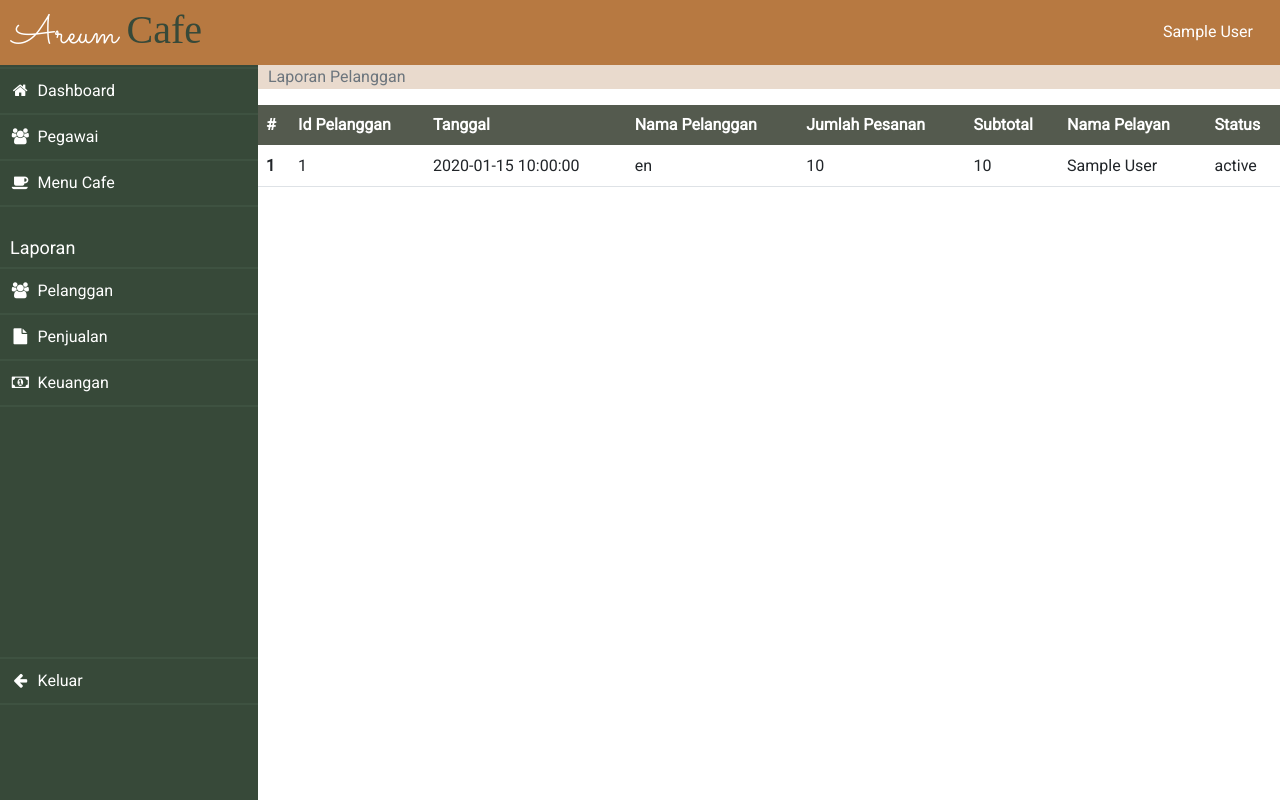
After one commit to yesicaaaa/areumCafe, a CodeIgniter app: page /areumCafe/admin/laporanPelanggan in a window 1280 px wide. The commit adds this page. Run offline with CodeIgniter, Linux system fonts and the light colour scheme; the visitor is signed in with stand-in values (Sample User, id 1); tables that the repository leaves empty or names only in its code hold one stand-in row (values such as "Sample post"); some libraries are stand-ins or nearby versions; some web fonts are replaced.

Commit message:
menyelesaikan halaman admin

```diff
--- a/application/config/autoload.php
+++ b/application/config/autoload.php
@@ -58,7 +58,7 @@ $autoload['packages'] = array();
 |
 |	$autoload['libraries'] = array('user_agent' => 'ua');
 */
-$autoload['libraries'] = array('email', 'session', 'database', 'form_validation', 'upload', 'cart');
+$autoload['libraries'] = array('email', 'session', 'database', 'form_validation', 'upload', 'cart', 'calendar');
 
 /*
 | -------------------------------------------------------------------
@@ -89,7 +89,7 @@ $autoload['drivers'] = array();
 |
 |	$autoload['helper'] = array('url', 'file');
 */
-$autoload['helper'] = array('url', 'form');
+$autoload['helper'] = array('url', 'form', 'areumCafe');
 
 /*
 | -------------------------------------------------------------------
--- a/application/controllers/Admin.php
+++ b/application/controllers/Admin.php
@@ -7,17 +7,29 @@ class Admin extends CI_Controller
   {
     parent::__construct();
     $this->load->model('Admin_model', 'am');
+    is_logged_in_admin();
   }
 
-  function index()
+  function index($year = null, $month = null)
   {
     $data = [
       'user'  => $this->db->get_where('user', ['email' => $this->session->userdata('email')])->row_array(),
-      'pegawai' => $this->db->get('user')->result_array(),
+      'pegawaiGrafik' => $this->am->getPegawaiGrafik(),
+      'menuGrafik'  => $this->am->getMenuGrafik(),
+      'menuTerjualGrafik' => $this->am->getMenuTerjualGrafik(),
+      'stokMenuGrafik'  => $this->am->getStokMenuGrafik(),
       'title' => 'Dashboard | Areum Cafe',
       'css'   => 'admin.css',
       'js'    => ''
     ];
+
+    $config = [
+      'start_day' => 'Sunday',
+      'show_next_prev'  => true,
+      'next_prev_url' => base_url() . 'admin/index'
+    ];
+    $this->calendar->initialize($config);
+    $data['calendar'] = $this->calendar->generate($year, $month);
 
     $this->load->view('templates/header', $data);
     $this->load->view('templates/side-navbar', $data);
@@ -168,4 +180,52 @@ class Admin extends CI_Controller
       redirect('admin/menuCafe');
     }
   }
+
+  function laporanPenjualan()
+  {
+    $data = [
+      'user'  => $this->db->get_where('user', ['email' => $this->session->userdata('email')])->row_array(),
+      'penjualan' => $this->am->getPenjualan(),
+      'title' => 'Laporan Penjualan | Areum Cafe',
+      'css'   => 'admin.css',
+      'js'    => 'menuCafe.js'
+    ];
+
+    $this->load->view('templates/header', $data);
+    $this->load->view('templates/side-navbar', $data);
+    $this->load->view('admin/laporan-penjualan', $data);
+    $this->load->view('templates/footer', $data);
+  }
+
+  function laporanKeuangan()
+  {
+    $data = [
+      'user'  => $this->db->get_where('user', ['email' => $this->session->userdata('email')])->row_array(),
+      'keuangan' => $this->am->getKeuangan(),
+      'title' => 'Laporan Keuangan | Areum Cafe',
+      'css'   => 'admin.css',
+      'js'    => 'menuCafe.js'
+    ];
+
+    $this->load->view('templates/header', $data);
+    $this->load->view('templates/side-navbar', $data);
+    $this->load->view('admin/laporan-keuangan', $data);
+    $this->load->view('templates/footer', $data);
+  }
+
+  function laporanPelanggan()
+  {
+    $data = [
+      'user'  => $this->db->get_where('user', ['email' => $this->session->userdata('email')])->row_array(),
+      'pelanggan' => $this->am->getPelanggan(),
+      'title' => 'Laporan Pelanggan | Areum Cafe',
+      'css'   => 'admin.css',
+      'js'    => 'menuCafe.js'
+    ];
+
+    $this->load->view('templates/header', $data);
+    $this->load->view('templates/side-navbar', $data);
+    $this->load->view('admin/laporan-pelanggan', $data);
+    $this->load->view('templates/footer', $data);
+  }
 }
--- a/application/controllers/Main.php
+++ b/application/controllers/Main.php
@@ -84,6 +84,11 @@ class Main extends CI_Controller {
     $this->session->set_flashdata('message', '<div class="alert alert-success" role="alert">Berhasil keluar akun</div>');
     redirect('main/signIn');
   }
+
+  function time()
+  {
+    $this->load->view('time');
+  }
 }
 
 ?>
--- /dev/null
+++ b/application/helpers/areumCafe_helper.php
@@ -0,0 +1,12 @@
+<?php
+
+function is_logged_in_admin()
+{
+  $ci = get_instance();
+
+  if(!$ci->session->userdata('email')){
+    redirect('main/signIn');
+  }
+}
+
+?>
--- a/application/models/Admin_model.php
+++ b/application/models/Admin_model.php
@@ -139,4 +139,76 @@ class Admin_model extends CI_Model
       return $menu['foto'];
     }
   }
+
+  function getPenjualan()
+  {
+    $sql = "SELECT SUM(`ps`.`qty`) AS `terjual`, `pl`.`tanggal`, `m`.`nama`  FROM `pesanan` AS `ps`
+            JOIN `pelanggan` AS `pl` ON `pl`.`id_pelanggan` = `ps`.`id_pelanggan`
+            JOIN `menu` AS `m` ON `m`.`id_menu` = `ps`.`id_menu`
+            GROUP BY `pl`.`tanggal`, `ps`.`id_menu`
+            ORDER BY `pl`.`tanggal` DESC
+          ";
+    return $this->db->query($sql)->result_array();
+  }
+
+  function getKeuangan()
+  {
+    $sql = "SELECT `pl`.`tanggal`, `tr`.`id_transaksi`, `u`.`nama`, SUM(`tr`.`total_harga`) AS `pendapatan`
+            FROM `transaksi` AS `tr`
+            JOIN `pelanggan` AS `pl` ON `pl`.`id_pelanggan` = `tr`.`id_pelanggan`
+            JOIN `user` AS `u` ON `u`.`id_user` = `tr`.`id_pegawai`
+            GROUP BY `pl`.`tanggal`, `tr`.`id_pegawai`
+            ORDER BY `pl`.`tanggal` DESC
+          ";
+    return $this->db->query($sql)->result_array();
+  }
+
+  function getPelanggan()
+  {
+    $sql = "SELECT `pl`.`id_pelanggan`, `pl`.`nama_pelanggan`, SUM(`ps`.`qty`) AS `qty`, SUM(`ps`.`subtotal`) AS `subtotal`, `u`.`nama`, `ps`.`status`, `pl`.`tanggal`
+            FROM `pelanggan` AS `pl`
+            JOIN `pesanan` AS `ps` ON `ps`.`id_pelanggan` = `pl`.`id_pelanggan`
+            JOIN `user` AS `u` ON `u`.`id_user` = `pl`.`id_waiter`
+            GROUP BY `pl`.`tanggal`, `pl`.`id_pelanggan`
+            ORDER BY `pl`.`tanggal` DESC
+          ";
+    return $this->db->query($sql)->result_array();
+  }
+
+  function getPegawaiGrafik()
+  {
+    $sql = "SELECT `ha`.`nama_akses`, COUNT(*) AS `total`
+            FROM `user` AS `u`
+            JOIN `hak_akses` AS `ha` ON `u`.`hak_akses` = `ha`.`id_hak_akses`
+            GROUP BY `ha`.`nama_akses`
+          ";
+    return $this->db->query($sql)->result_array();
+  }
+
+  function getMenuGrafik()
+  {
+    $sql = "SELECT `jenis`, COUNT(*) AS `total` FROM `menu`
+            GROUP BY `jenis`
+          ";
+    return $this->db->query($sql)->result_array();
+  }
+
+  function getMenuTerjualGrafik()
+  {
+    $sql = "SELECT `menu`.`jenis`, SUM(`pesanan`.`qty`) AS `total`
+            FROM `pesanan`
+            JOIN `menu` ON `menu`.`id_menu` = `pesanan`.`id_menu`
+            GROUP BY `menu`.`jenis`
+            ";
+    return $this->db->query($sql)->result_array();
+  }
+
+  function getStokMenuGrafik()
+  {
+    $sql = "SELECT `jenis`, SUM(`stok`) AS `total`
+            FROM `menu`
+            GROUP BY `jenis`
+          ";
+    return $this->db->query($sql)->result_array();
+  }
 }
--- a/application/models/Cashier_model.php
+++ b/application/models/Cashier_model.php
@@ -8,7 +8,7 @@ class Cashier_model extends CI_Model {
             JOIN `pesanan` AS `ps` ON `ps`.`id_pelanggan` = `p`.`id_pelanggan`
             JOIN `user` AS `u` ON `u`.`id_user` = `p`.`id_waiter`
             WHERE `ps`.`status` = 'Belum Dibayar'
-            GROUP BY `u`.`nama`
+            GROUP BY `p`.`id_pelanggan`
           ";
 
     return $this->db->query($sql)->result_array();
--- /dev/null
+++ b/application/views/admin/laporan-pelanggan.php
@@ -0,0 +1,36 @@
+<div class="main">
+  <nav aria-label="breadcrumb">
+    <ol class="breadcrumb">
+      <li class="breadcrumb-item active" aria-current="page">Laporan Pelanggan</li>
+    </ol>
+  </nav>
+  <table class="table">
+    <thead class="table-color">
+      <tr>
+        <th scope="col">#</th>
+        <th scope="col">Id Pelanggan</th>
+        <th scope="col">Tanggal</th>
+        <th scope="col">Nama Pelanggan</th>
+        <th scope="col">Jumlah Pesanan</th>
+        <th scope="col">Subtotal</th>
+        <th scope="col">Nama Pelayan</th>
+        <th scope="col">Status</th>
+      </tr>
+    </thead>
+    <tbody>
+      <?php $i = 1; ?>
+      <?php foreach ($pelanggan as $p) : ?>
+        <tr>
+          <th scope="row"><?= $i++ ?></th>
+          <td><?= $p['id_pelanggan'] ?></td>
+          <td><?= $p['tanggal'] ?></td>
+          <td><?= $p['nama_pelanggan'] ?></td>
+          <td><?= $p['qty'] ?></td>
+          <td><?= $p['subtotal'] ?></td>
+          <td><?= $p['nama'] ?></td>
+          <td><?= $p['status'] ?></td>
+        </tr>
+      <?php endforeach; ?>
+    </tbody>
+  </table>
+</div>
--- a/application/views/admin/menu-cafe.php
+++ b/application/views/admin/menu-cafe.php
@@ -1,4 +1,9 @@
 <div class="main">
+  <nav aria-label="breadcrumb">
+    <ol class="breadcrumb">
+      <li class="breadcrumb-item active" aria-current="page">Menu Cafe</li>
+    </ol>
+  </nav>
   <?= $this->session->flashdata('message'); ?>
   <div class="form-tambah">
     <h6>
--- a/application/views/admin/pegawai.php
+++ b/application/views/admin/pegawai.php
@@ -1,4 +1,9 @@
 <div class="main">
+  <nav aria-label="breadcrumb">
+    <ol class="breadcrumb">
+      <li class="breadcrumb-item active" aria-current="page">Data Pegawai</li>
+    </ol>
+  </nav>
   <?= $this->session->flashdata('message'); ?>
   <div class="form-tambah">
     <h6>
--- a/application/views/templates/header.php
+++ b/application/views/templates/header.php
@@ -9,6 +9,8 @@
   <!-- Bootstrap CSS -->
   <link rel="stylesheet" href="https://maxcdn.bootstrapcdn.com/font-awesome/4.5.0/css/font-awesome.min.css" />
   <link href="https://cdn.jsdelivr.net/npm/bootstrap@5.0.1/dist/css/bootstrap.min.css" rel="stylesheet" integrity="sha384-+0n0xVW2eSR5OomGNYDnhzAbDsOXxcvSN1TPprVMTNDbiYZCxYbOOl7+AMvyTG2x" crossorigin="anonymous">
+  <script src="https://cdnjs.cloudflare.com/ajax/libs/Chart.js/2.4.0/Chart.min.js"></script>
+  <script src="https://code.jquery.com/jquery-2.2.4.min.js" integrity="sha256-BbhdlvQf/xTY9gja0Dq3HiwQF8LaCRTXxZKRutelT44=" crossorigin="anonymous"></script>
   <link rel="stylesheet" type="text/css" href="<?= base_url('assets/css/') . $css ?>">
 
   <link href="<?= base_url() ?>assets/img/sign.png" rel="shortcut icon">
--- a/application/views/templates/side-navbar.php
+++ b/application/views/templates/side-navbar.php
@@ -17,17 +17,23 @@
     <ul class="nav nav-pills nav-stacked">
       <li><a href="<?= base_url('admin/pegawai'); ?>"><i class="fa fa-fw fa-users"></i><span>Pegawai</span></a></li>
     </ul>
-    <!-- <div class="divider"></div>
-    <ul class="nav nav-pills nav-stacked">
-      <li><a href="<?= base_url('petugas/my_profile'); ?>"><i class="fa fa-fw fa-users"></i><span>Pelanggan</span></a></li>
-    </ul> -->
     <div class="divider"></div>
     <ul class="nav nav-pills nav-stacked">
       <li><a href="<?= base_url('admin/menuCafe'); ?>"><i class="fa fa-fw fa-coffee"></i><span>Menu Cafe</span></a></li>
     </ul>
     <div class="divider"></div>
+    <h6>Laporan</h6>
+    <div class="divider"></div>
     <ul class="nav nav-pills nav-stacked">
-      <li><a href="<?= base_url('petugas/my_profile'); ?>"><i class="fa fa-fw fa-file"></i><span>Laporan</span></a></li>
+      <li><a href="<?= base_url('admin/laporanPelanggan'); ?>"><i class="fa fa-fw fa-users"></i><span>Pelanggan</span></a></li>
+    </ul>
+    <div class="divider"></div>
+    <ul class="nav nav-pills nav-stacked">
+      <li><a href="<?= base_url('admin/laporanPenjualan'); ?>"><i class="fa fa-fw fa-file"></i><span>Penjualan</span></a></li>
+    </ul>
+    <div class="divider"></div>
+    <ul class="nav nav-pills nav-stacked">
+      <li><a href="<?= base_url('admin/laporanKeuangan'); ?>"><i class="fa fa-fw fa-money"></i><span>Keuangan</span></a></li>
     </ul>
     <div class="divider"></div>
     <div class="divider-end"></div>
--- /dev/null
+++ b/application/views/time.php
@@ -0,0 +1,5 @@
+<?php
+date_default_timezone_set('Asia/Jakarta');
+echo date('H:i:s');
+
+?>
--- a/assets/css/admin.css
+++ b/assets/css/admin.css
@@ -95,7 +95,8 @@ nav {
 .form-tambah {
   background-color: #e3e8e9;
   margin-left: -7px;
-  padding: 35px 0 2px 10px;
+  padding: 10px 0 2px 10px;
+  margin-top: -16px;
 }
 
 .form-tambah h6 {
@@ -120,7 +121,7 @@ nav {
 
 .alert {
   padding: 5px !important;
-  margin: 0px 0 0 -7px ;
+  margin: -16px 0 0 -7px ;
 }
 
 label span {
@@ -128,7 +129,7 @@ label span {
 }
 
 .divider-end {
-  margin-top: 140%;
+  margin-top: 97%;
   border-bottom: 2px solid #3e5241;
 }
 
@@ -143,3 +144,71 @@ label span {
   height: 32px;
   margin-top: 10px;
 }
+
+.breadcrumb {
+  background-color: #e9dacd;
+  padding-left: 10px;
+  margin-left: -7px;
+}
+
+.sidenav h6 {
+  color: white;
+  margin-left: 10px;
+  font-size: 18px;
+  margin-top: 30px;
+}
+
+.grafik h6 {
+  color: #505e51;
+  margin-top: 30px;
+}
+
+.divider-grafik {
+  border-bottom: 1px solid #9faaa1;
+  width: 15%;
+}
+
+.grafik p {
+  font-size: 12px;
+  margin: 10px 0 -5px 0px;
+  font-weight: bold;
+}
+
+.timezone {
+  background-color: #b6c6c7;
+  margin-left: -56px;
+  width: 55%;
+  height: 250px;
+  margin-top: -16px;
+}
+
+.gf-pegawai {
+  margin-top: -30px;
+}
+
+.th colspan {
+  padding-left: 19px !important;
+}
+
+.calendar {
+  padding: 10px
+}
+
+.timezone h5 {
+  margin-top: 30px;
+}
+
+.timezone h1 {
+  margin-left: 17px;
+}
+
+.timeimg img{
+  width: 75%;
+  margin-top: -30px;
+  margin-left: 30px;
+}
+
+.chartimg img {
+  width: 80%;
+  margin: 10px 0 0 160px;
+}
```
Also changed, not shown: application/views/admin/index.php (+191 -0 lines), application/views/admin/laporan-keuangan.php (added, +28 -0 lines), application/views/admin/laporan-penjualan.php (added, +28 -0 lines), assets/img/chart.png (added), assets/img/time.png (added).
